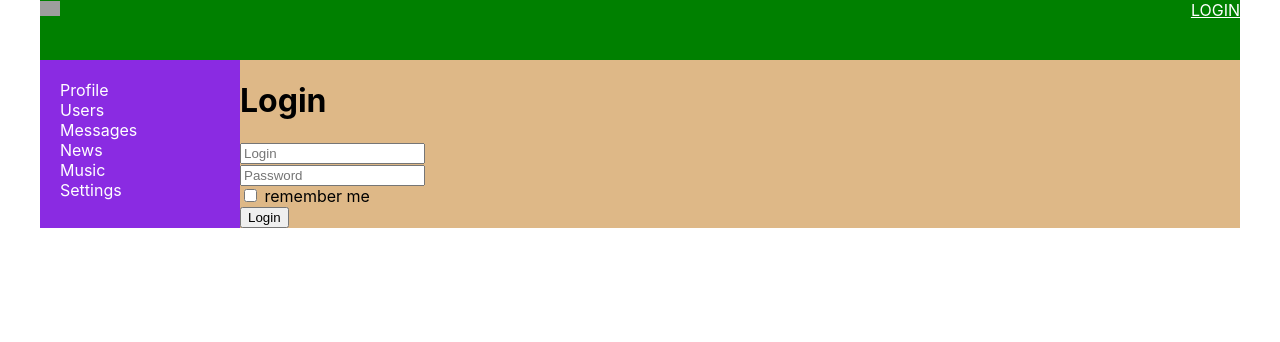
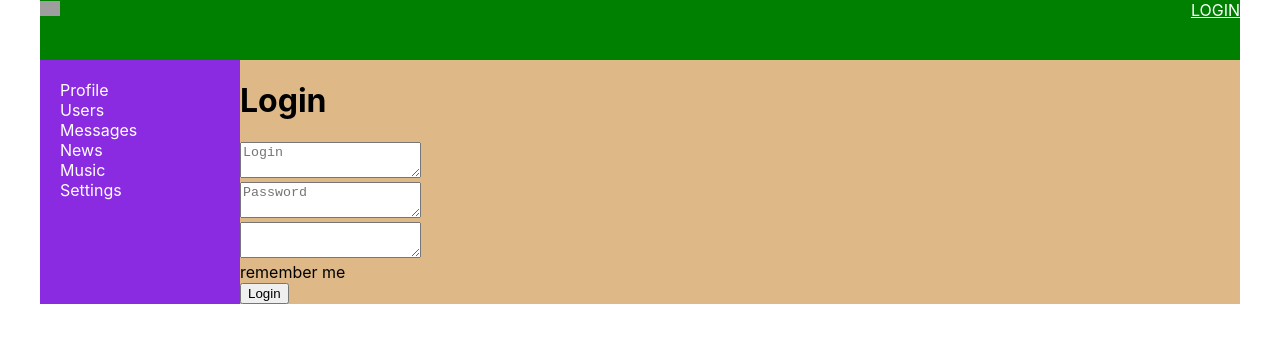
Before and after one commit to AndreiKastsiukovich/samurai-way-main, a React (Create React App) app: page /login in a window 1280 px wide. Shown: the top 342 px of the page. Built offline with nearby package versions, Linux system fonts and the light colour scheme; no server answers; grey boxes are pictures that could not be loaded.

Commit message:
Commit-1

```diff
--- a/src/components/Dialogs/Dialogs.tsx
+++ b/src/components/Dialogs/Dialogs.tsx
@@ -4,6 +4,8 @@ import {DialogItem} from "./DialogItem/DialogsItem";
 import {Message} from "./Message/Message";
 import {DialogsContainerType} from "./DialogsContainer";
 import {Field, InjectedFormProps, reduxForm} from "redux-form";
+import {Textarea} from "../common/FormsControls/FormsControls";
+import {maxLengthCreator, required} from "../../utils/validators/validator";
 
 type DialogsPropsType = DialogsContainerType
 
@@ -13,7 +15,6 @@ export const Dialogs = (props: DialogsPropsType) => {
 
     const dialogsElements = state.dialogs.map(el => <DialogItem key={el.id} name={el.name} id={el.id}/>);
     const messagesElements = state.messages.map(el => <Message key={el.id} message={el.message}/>)
-    // const newMessageBody = state.newMessageBody
 
     const addNewMessage = (values:AddMessageType) => {
         props.sendMessage(values.newMessageBody)
@@ -40,12 +41,15 @@ type AddMessageType = {
     newMessageBody:string
 }
 
+const maxLength100 = maxLengthCreator(100)
+
 const AddMessageForm:React.FC<InjectedFormProps<AddMessageType>> = (props) => {
     return (
         <form onSubmit={props.handleSubmit}>
             <div>
                 <Field
-                    component={'textarea'}
+                    component={Textarea}
+                    validate={[required,maxLength100]}
                     name={'newMessageBody'}
                     placeholder='Enter your message'/>
             </div>
--- a/src/components/Login/Login.tsx
+++ b/src/components/Login/Login.tsx
@@ -1,5 +1,7 @@
 import React from 'react';
 import {Field, InjectedFormProps, reduxForm} from "redux-form";
+import {Input} from "../common/FormsControls/FormsControls";
+import {required} from "../../utils/validators/validator";
 
 type FormDataType = {
     login:string
@@ -11,13 +13,27 @@ const LoginForm:React.FC<InjectedFormProps<FormDataType>> = (props) => {
     return (
             <form onSubmit={props.handleSubmit}>
                 <div>
-                    <Field placeholder={'Login'} name={'login'} component={'input'}/>
+                    <Field
+                        validate={[required]}
+                        placeholder={'Login'}
+                        name={'login'}
+                        component={Input}
+
+                    />
                 </div>
                 <div>
-                    <Field placeholder={'Password'} name={'password'} component={'input'}/>
+                    <Field
+                        validate={[required]}
+                        placeholder={'Password'}
+                        name={'password'}
+                        component={Input}/>
                 </div>
                 <div>
-                    <Field type={'checkbox'} name={'rememberMe'} component={'input'}/> remember me
+                    <Field
+                        type={'checkbox'}
+                        name={'rememberMe'}
+                        component={Input}/>
+                    remember me
                 </div>
                 <div>
                     <button>Login</button>
--- a/src/components/Profile/MyPosts/MyPosts.tsx
+++ b/src/components/Profile/MyPosts/MyPosts.tsx
@@ -3,6 +3,8 @@ import classes from './MyPosts.module.css';
 import {Post} from "./Post/Post";
 import {MyPostContainerPropsType} from "./Post/MyPostsContainer";
 import {Field, InjectedFormProps, reduxForm} from "redux-form";
+import {maxLengthCreator, required} from "../../../utils/validators/validator";
+import {Textarea} from "../../common/FormsControls/FormsControls";
 
 
 type MyPostsPropsType = MyPostContainerPropsType
@@ -29,14 +31,17 @@ type AddNewPostType = {
     newPostText:string
 }
 
+const maxLength10 = maxLengthCreator(10)
+
 const AddNewPostForm:React.FC<InjectedFormProps<AddNewPostType>> = (props)  => {
     return(
         <form onSubmit={props.handleSubmit}>
             <div>
                 <Field
-                    component={'textarea'}
+                    component={Textarea}
                     name={'newPostText'}
-                    placeholder={'Enter your message'}
+                    placeholder={'Post message'}
+                    validate={[required,maxLength10]}
                 />
             </div>
             <div>
--- /dev/null
+++ b/src/components/common/FormsControls/FormsControl.module.css
@@ -0,0 +1,10 @@
+.formControl.error input,
+.formControl.error textarea
+{
+    border: 1px red solid;
+}
+
+.formControl.error span
+{
+    color: red;
+}
--- /dev/null
+++ b/src/components/common/FormsControls/FormsControls.tsx
@@ -0,0 +1,31 @@
+import React from "react";
+import styles from '../FormsControls/FormsControl.module.css'
+import {WrappedFieldProps} from "redux-form";
+
+const FormControl:React.FC<WrappedFieldProps> = ({input,meta:{touched,error},...restProps}) => {
+
+    return (
+        <div>
+            <div  className={styles.formControl + '' + error ? styles.error : ''}>
+                {restProps.children}
+            </div>
+            {touched && error && <span>{error}</span>}
+        </div>
+    )
+}
+
+export const Textarea:React.FC<WrappedFieldProps> = (props) => {
+
+    const {input,meta,children,...restProps} = props
+
+     return <FormControl {...props}> <textarea {...input} {...restProps}/></FormControl>
+}
+
+
+export const Input:React.FC<WrappedFieldProps> = (props) => {
+
+    const {input,meta,children,...restProps} = props
+
+    return <FormControl {...props}> <textarea {...input} {...restProps}/></FormControl>
+
+}
--- /dev/null
+++ b/src/utils/validators/validator.tsx
@@ -0,0 +1,12 @@
+import React from "react";
+
+export const required= (value:any) => {
+    if(value) return undefined
+    return 'Field is required';
+
+}
+
+export const maxLengthCreator = (maxLength:number) => (value:any) => {
+       if (value.length > maxLength) return `Max length is ${maxLength} symbols`
+       return undefined;
+   }
```
